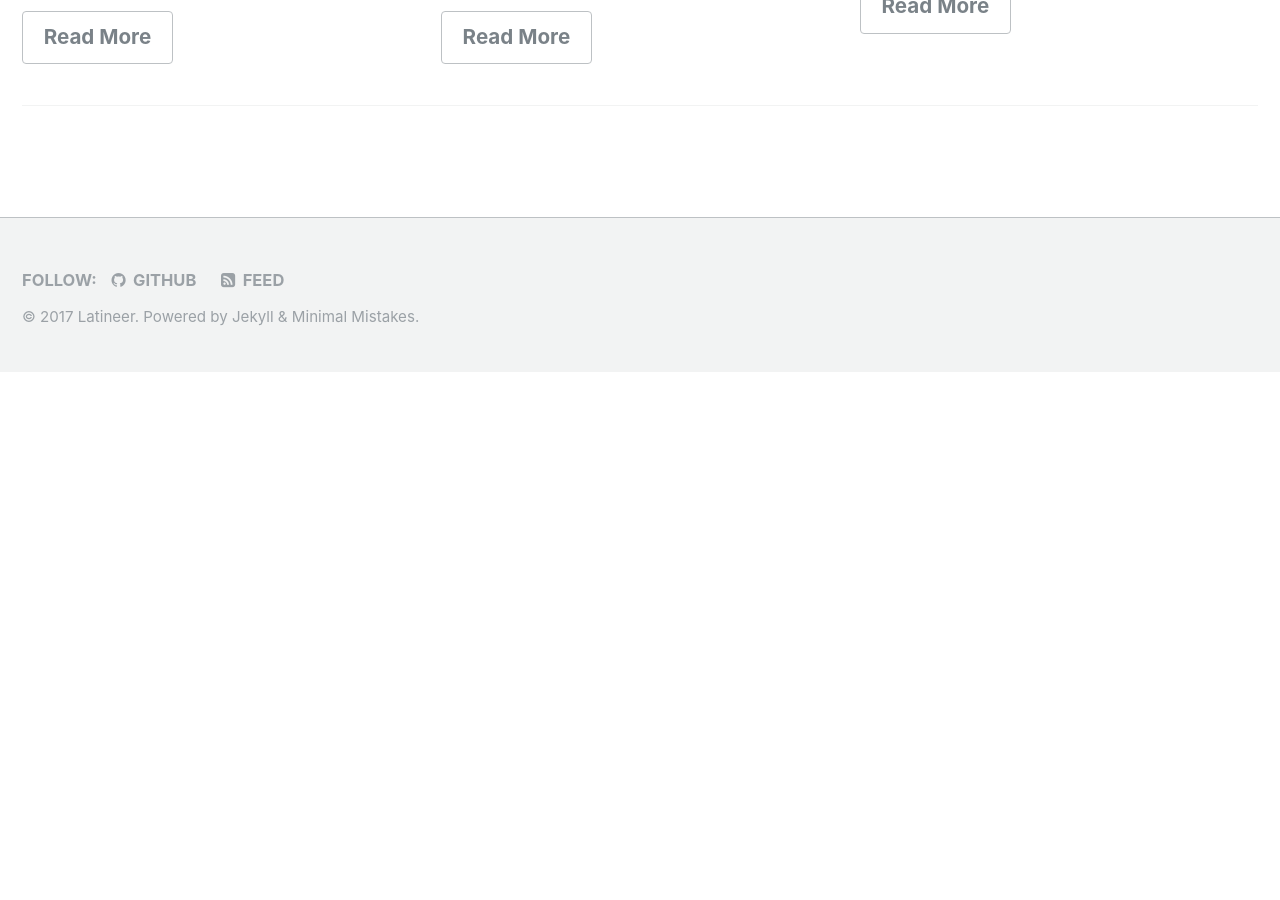
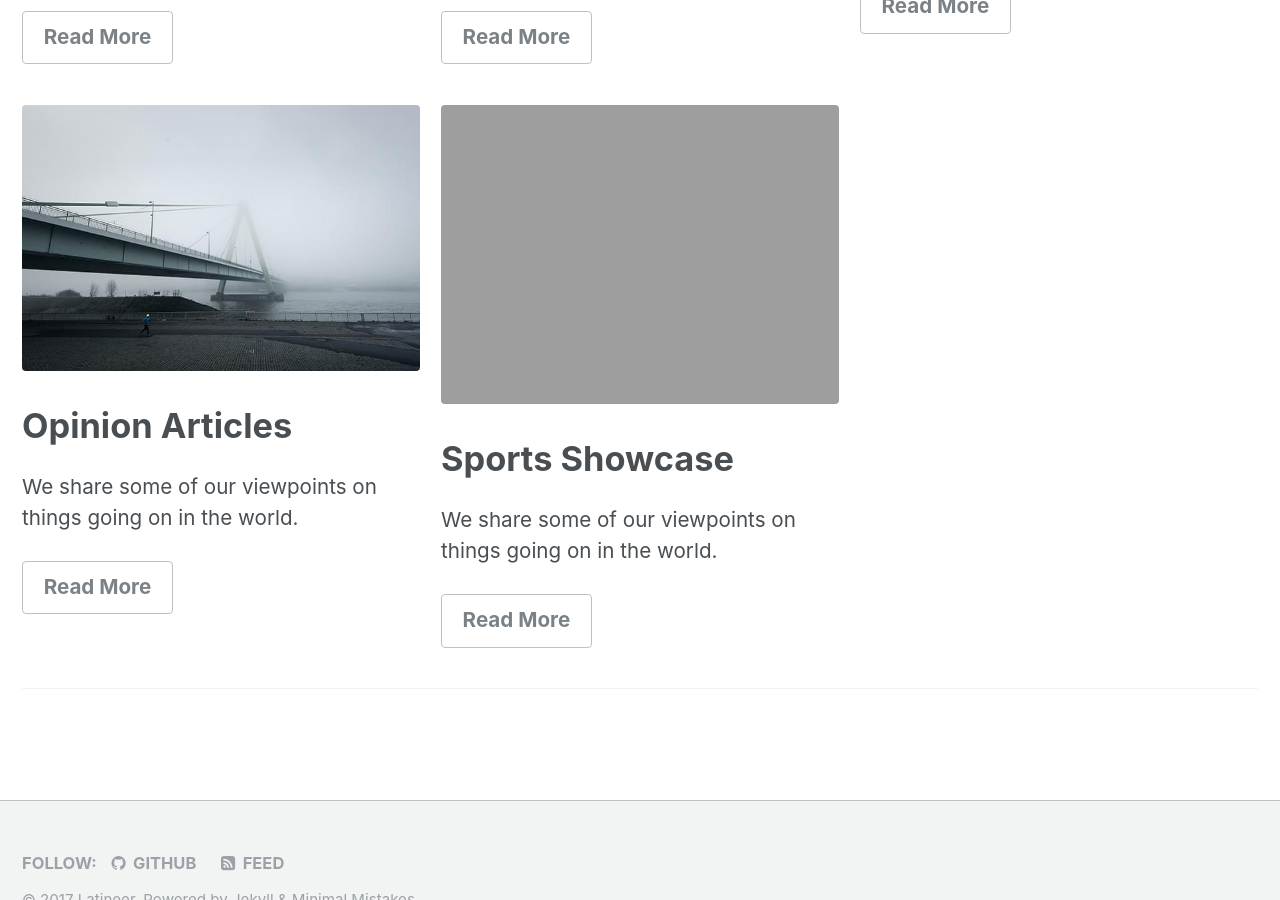
Before and after one commit to rvente/site, a Jekyll site: the page built from _pages/splash-page.md, in a window 1280 px wide and 900 px high, scrolled down 1186 px. Built offline with Jekyll 4.4.1, drawn with Linux system fonts in a browser that asks for light colours; before the commit the page ends 1558 px from its top, so only the background shows below that.

Commit message:
Update splash-page.md

```diff
--- a/_pages/splash-page.md
+++ b/_pages/splash-page.md
@@ -29,10 +29,24 @@ feature_row:
     btn_label: "Read More"
     btn_class: "btn--inverse"
   - image_path: /assets/images/unsplash-gallery-image-3-th.jpg
-    alt: "placeholder image 2"
+    alt: "placeholder image 3"
     title: "Entertainment Hub"
     excerpt: "We review movies, TV shows, and other media with that oh-so-critical TBLS lens."
     url: "/section/#entertainment"
+    btn_label: "Read More"
+    btn_class: "btn--inverse"
+  - image_path: /assets/images/unsplash-gallery-image-4-th.jpg
+    alt: "placeholder image 4"
+    title: "Opinion Articles"
+    excerpt: "We share some of our viewpoints on things going on in the world."
+    url: "/section/#opinions"
+    btn_label: "Read More"
+    btn_class: "btn--inverse"
+  - image_path: /assets/images/unsplash-gallery-image-5-th.jpg
+    alt: "placeholder image 5"
+    title: "Sports Showcase"
+    excerpt: "We share some of our viewpoints on things going on in the world."
+    url: "/section/#sports"
     btn_label: "Read More"
     btn_class: "btn--inverse"
 ---
```
